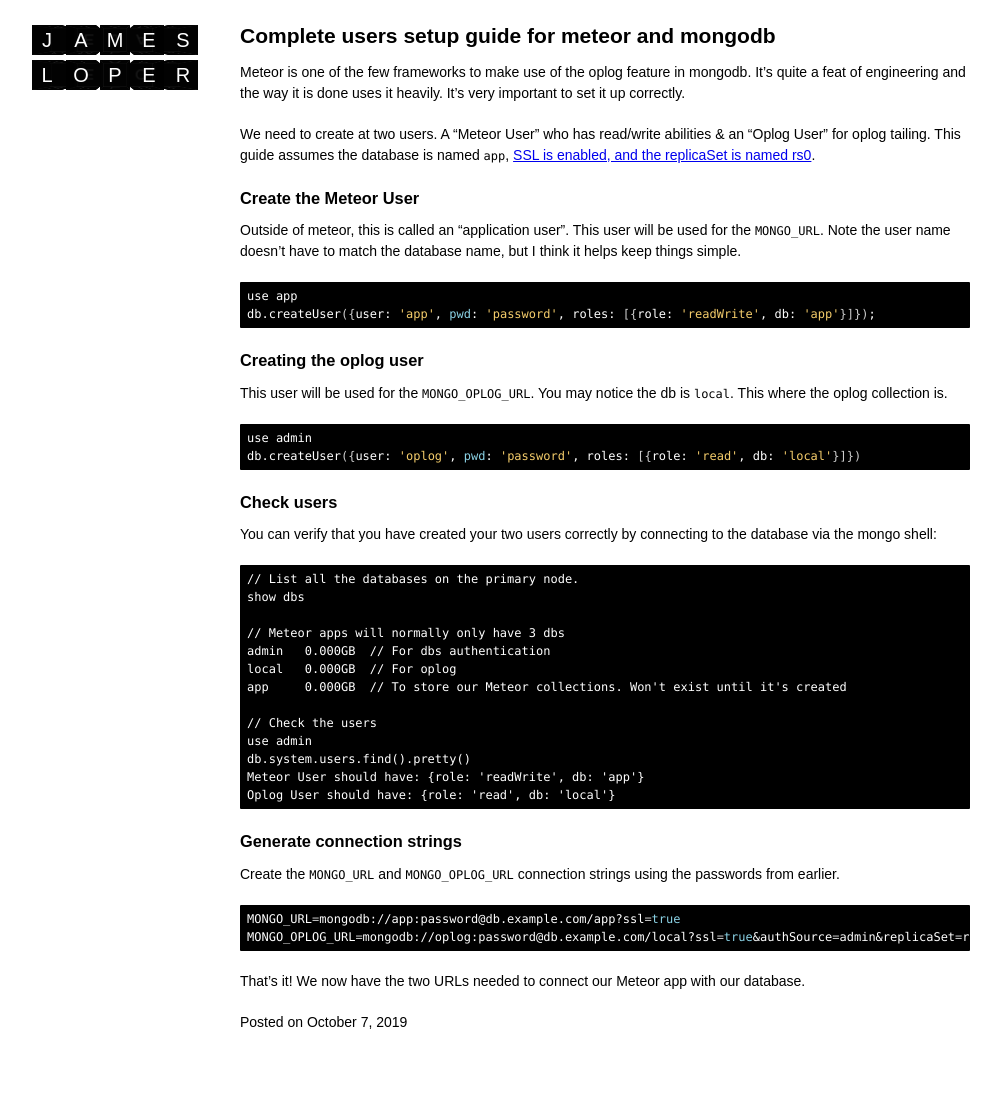
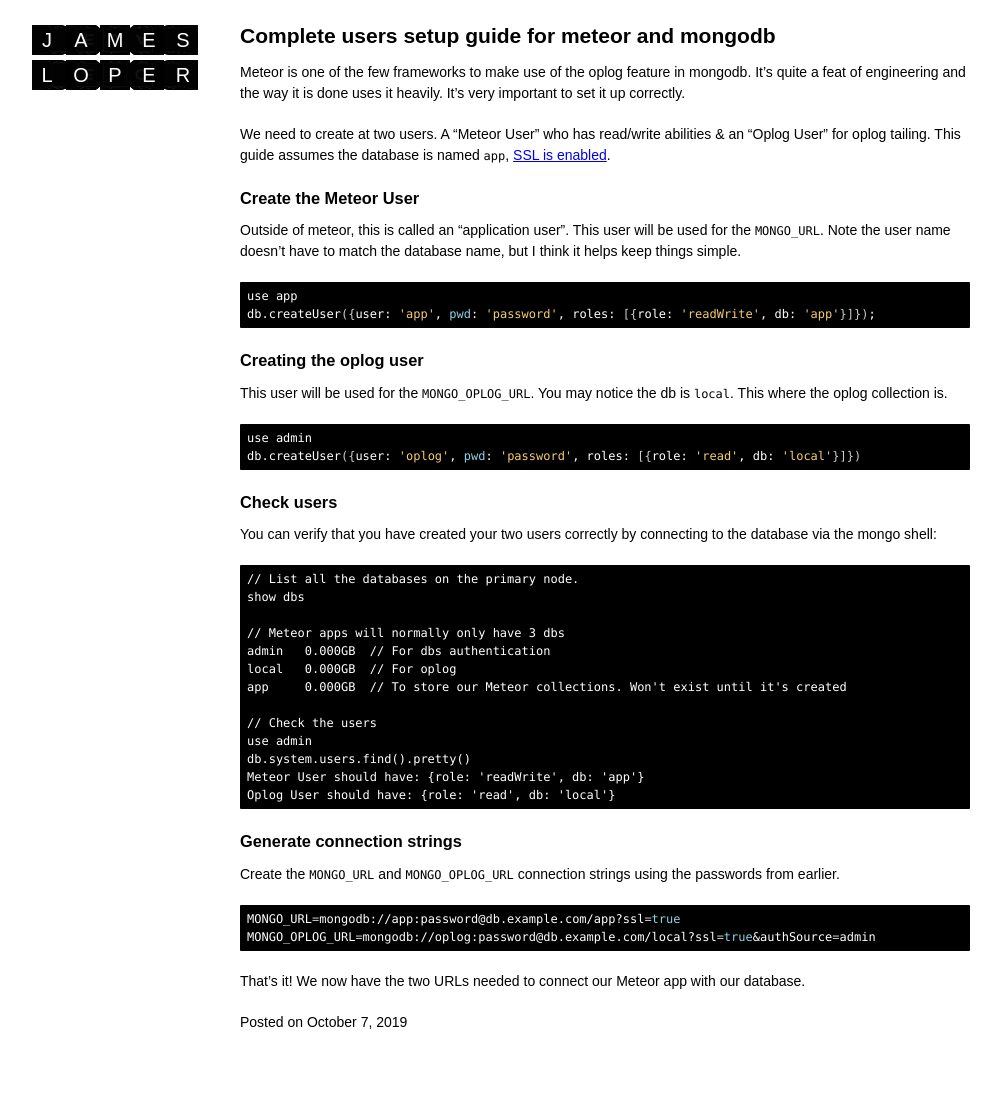
Before and after one commit to jamesloper/blog, a Jekyll site: the page built from _posts/2019-10-07-complete-users-setup-guide-meteor-mongodb.md, in a window 1280 px wide. Shown: the whole page, without its empty margins (140-1141 px from the left). Built offline with Jekyll 4.4.1, drawn with Linux system fonts in a browser that asks for light colours.

Commit message:
add mongo url guide

````diff
--- a/_posts/2019-10-07-complete-users-setup-guide-meteor-mongodb.md
+++ b/_posts/2019-10-07-complete-users-setup-guide-meteor-mongodb.md
@@ -7,7 +7,7 @@
 
 <!--more-->
 
-We need to create at two users. A "Meteor User" who has read/write abilities & an "Oplog User" for oplog tailing. This guide assumes the database is named `app`, [SSL is enabled, and the replicaSet is named rs0](/mongodb-cluster-setup-with-ssl).
+We need to create at two users. A "Meteor User" who has read/write abilities & an "Oplog User" for oplog tailing. This guide assumes the database is named `app`, [SSL is enabled](/mongodb-cluster-setup-with-ssl).
 
 ### Create the Meteor User
 Outside of meteor, this is called an "application user". This user will be used for the `MONGO_URL`. Note the user name doesn't have to match the database name, but I think it helps keep things simple.
@@ -50,7 +50,7 @@
 
 ```bash
 MONGO_URL=mongodb://app:password@db.example.com/app?ssl=true
-MONGO_OPLOG_URL=mongodb://oplog:password@db.example.com/local?ssl=true&authSource=admin&replicaSet=rs0
+MONGO_OPLOG_URL=mongodb://oplog:password@db.example.com/local?ssl=true&authSource=admin
 ```
 
 That's it! We now have the two URLs needed to connect our Meteor app with our database.
````
